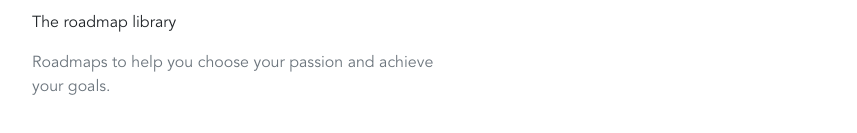
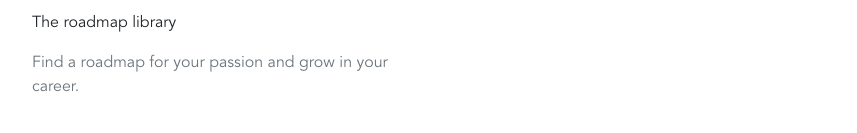
Before and after one commit to priamjain/careerado, a React (Create React App) app: page /roadmap/react in a window 1280 px wide. Shown: the part 2190-2323 px from the top of the page, without its empty margins (53-910 px from the left). Built offline with nearby package versions, Linux system fonts and the light colour scheme.

Commit message:
footer and box shadows

```diff
--- a/src/components/Footer/Footer.tsx
+++ b/src/components/Footer/Footer.tsx
@@ -20,7 +20,7 @@
                     The roadmap library
                 </div>
                 <div className="text-muted mt-3 w-75">
-                    Roadmaps to help you choose your passion and achieve your goals.
+                    Find a roadmap for your passion and grow in your career.
                 </div>
             </div>
             <div className="col-12 col-md-4">
--- a/src/components/Sidebar/Sidebar.module.css
+++ b/src/components/Sidebar/Sidebar.module.css
@@ -4,8 +4,13 @@
 
 .card{
     background-color: white;
+    box-shadow: 0;
+    transition: box-shadow 0.5s;
 }
 
+.card:hover{
+    box-shadow: rgba(0, 0, 0, 0.25) 0px 54px 55px, rgba(0, 0, 0, 0.12) 0px -12px 30px, rgba(0, 0, 0, 0.12) 0px 4px 6px, rgba(0, 0, 0, 0.17) 0px 12px 13px, rgba(0, 0, 0, 0.09) 0px -3px 5px;
+}
 .list{
     list-style-type: none;
     padding: 0;
```
